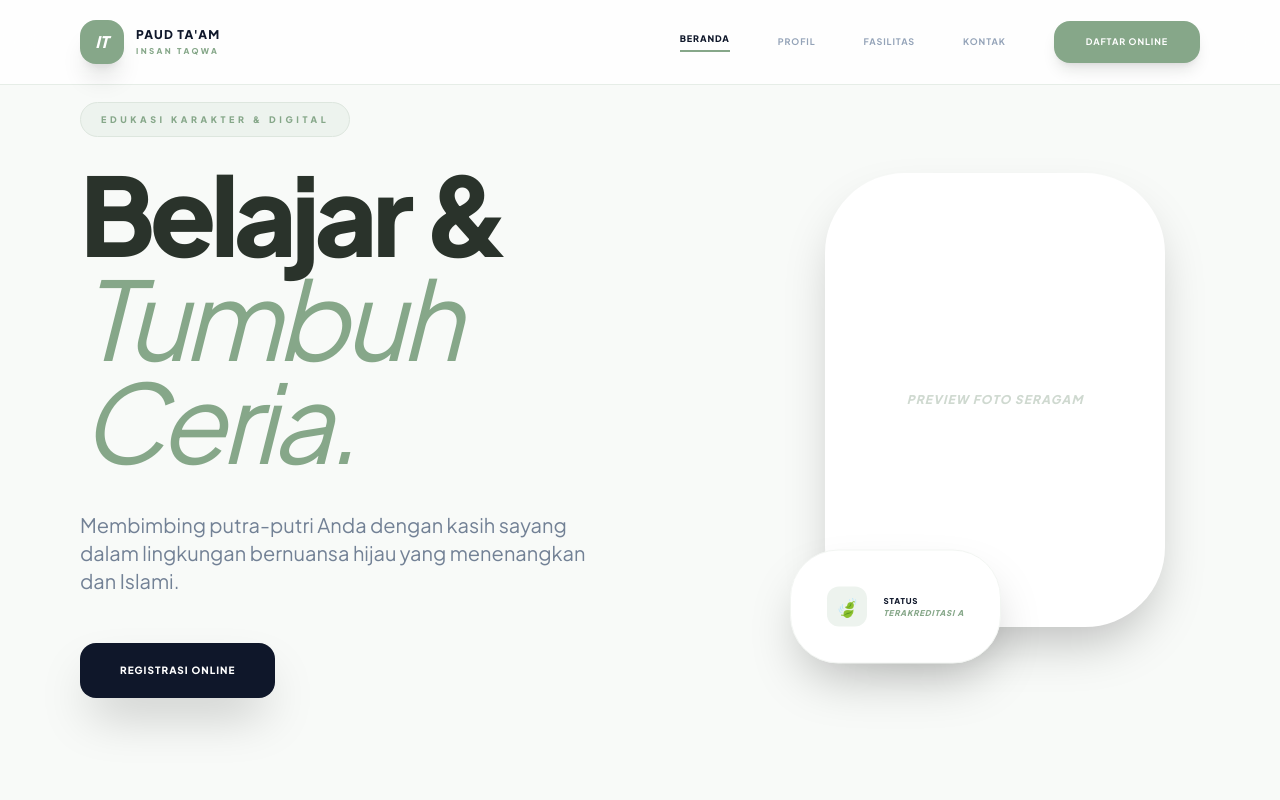
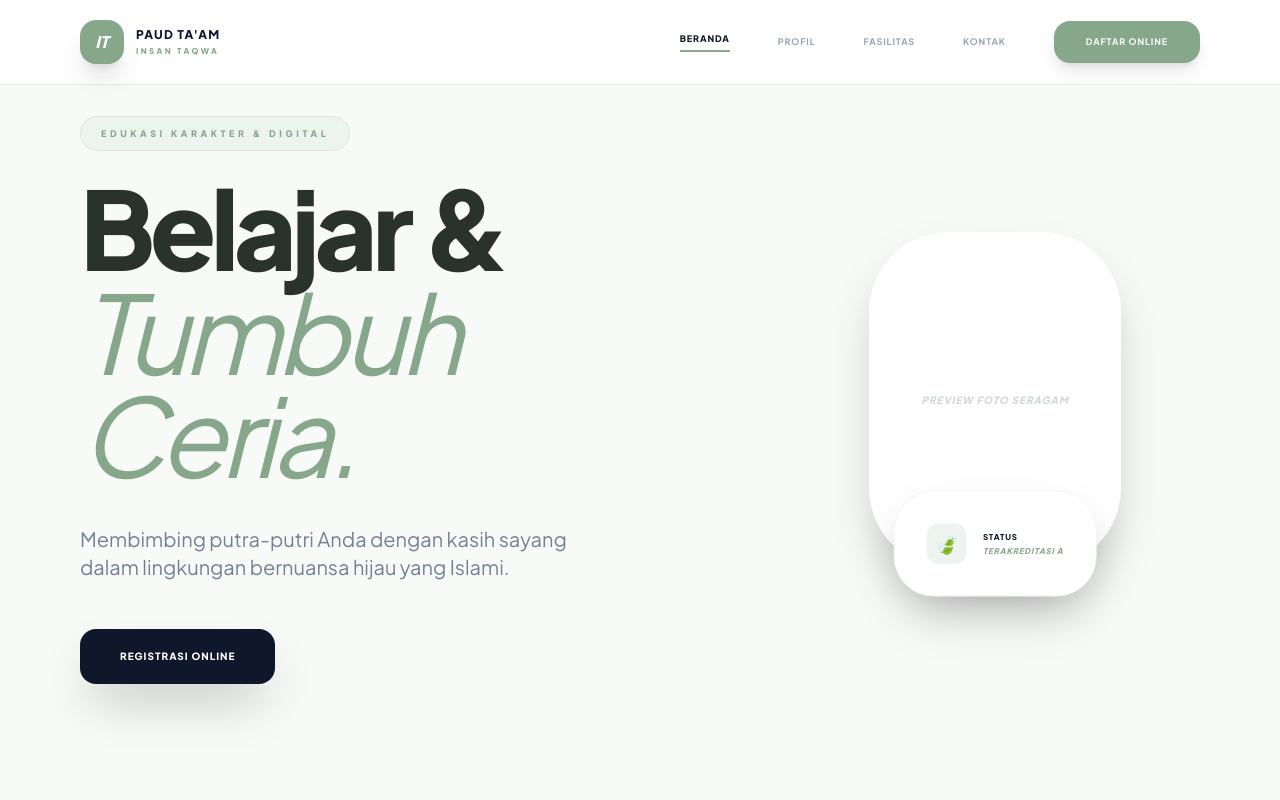
Before and after one commit to NoufalFalah/paud, a plain HTML site: page index.html in a window 1280 px wide. Shown: the top 800 px of the page. Drawn offline with nearby package versions, Linux system fonts and the light colour scheme.

Commit message:
Add files via upload

```diff
--- a/index.html
+++ b/index.html
@@ -14,14 +14,12 @@
             margin: 0; padding: 0;
             scroll-behavior: smooth;
             width: 100%;
-            overflow-x: hidden; /* Mencegah geser kanan kiri */
+            overflow-x: hidden;
         }
 
-        /* Sembunyikan Scrollbar */
         html::-webkit-scrollbar { display: none; }
         html { -ms-overflow-style: none; scrollbar-width: none; }
 
-        /* Slider Track */
         .slider-container { width: 100%; overflow: hidden; position: relative; z-index: 10; }
         .slider-track { display: flex; width: max-content; animation: scroll 40s linear infinite; padding: 20px 0; }
 
@@ -33,13 +31,11 @@
         .fade-in { animation: fadeIn 1.2s ease-out; }
         @keyframes fadeIn { from { opacity: 0; transform: translateY(20px); } to { opacity: 1; transform: translateY(0); } }
 
-        /* PERBAIKAN: Z-Index lebih tinggi agar tidak terpotong slider */
         .float-card {
             animation: float 6s ease-in-out infinite;
-            z-index: 40;
-            position: absolute;
         }
-        @keyframes float { 0%, 100% { transform: translateY(0); } 50% { transform: translateY(-15px); } }
+        @keyframes float { 0%, 100% { transform: translate(-50%, 0); } 50% { transform: translate(-50%, -15px); } }
+        /* Note: translate -50% ditambahkan agar tidak merusak posisi centering horizontal */
     </style>
 </head>
 <body class="text-slate-800">
@@ -76,31 +72,40 @@
         </div>
     </nav>
 
-    <section class="min-h-screen pt-48 lg:pt-0 flex items-center px-6 lg:px-20 overflow-hidden relative">
+    <section class="min-h-screen pt-40 lg:pt-0 flex items-center px-6 lg:px-20 overflow-hidden relative">
         <div class="container mx-auto">
-            <div class="flex flex-col lg:flex-row items-center justify-between gap-16 lg:gap-24">
-                <div class="lg:w-3/5 fade-in z-10 text-center lg:text-left">
-                    <span class="text-[#86A789] font-black text-[9px] uppercase tracking-[0.4em] mb-6 block bg-[#EDF3EE] w-fit px-5 py-2.5 rounded-full border border-[#DDE6DE] mx-auto lg:mx-0">Edukasi Karakter & Digital</span>
+            <div class="flex flex-col lg:flex-row items-center justify-between gap-12 lg:gap-24">
+
+                <div class="lg:w-3/5 fade-in z-10 text-center lg:text-left flex flex-col items-center lg:items-start">
+                    <span class="text-[#86A789] font-black text-[9px] uppercase tracking-[0.4em] mb-6 block bg-[#EDF3EE] w-fit px-5 py-2.5 rounded-full border border-[#DDE6DE]">Edukasi Karakter & Digital</span>
                     <h2 class="text-5xl lg:text-[6.8rem] font-extrabold text-[#2A332B] leading-[1.1] lg:leading-[0.95] tracking-tighter mb-10">
                         Belajar & <br> <span class="text-[#86A789] italic font-light">Tumbuh Ceria.</span>
                     </h2>
-                    <p class="text-slate-500 text-base lg:text-xl leading-relaxed mb-12 max-w-lg font-medium opacity-90 mx-auto lg:mx-0">Membimbing putra-putri Anda dengan kasih sayang dalam lingkungan bernuansa hijau yang menenangkan dan Islami.</p>
-                    <a href="pendaftaran.html" class="inline-block px-10 py-5 bg-slate-900 text-white font-black rounded-2xl shadow-2xl hover:bg-[#86A789] transition-all uppercase text-[10px] tracking-widest">Registrasi Online</a>
+                    <p class="text-slate-500 text-base lg:text-xl leading-relaxed mb-12 max-w-lg font-medium opacity-90">Membimbing putra-putri Anda dengan kasih sayang dalam lingkungan bernuansa hijau yang Islami.</p>
+
+                    <div class="relative w-full flex flex-col items-center lg:items-start mb-16 lg:mb-0">
+                        <a href="pendaftaran.html" class="inline-block px-10 py-5 bg-slate-900 text-white font-black rounded-2xl shadow-2xl hover:bg-[#86A789] transition-all uppercase text-[10px] tracking-widest">Registrasi Online</a>
+                    </div>
                 </div>
 
-                <div class="lg:w-2/5 flex justify-center relative fade-in w-full pb-20 lg:pb-0">
-                    <div class="relative w-full max-w-[340px] aspect-[3/4] bg-white rounded-[4rem] lg:rounded-[5rem] border-[10px] lg:border-[12px] border-white shadow-2xl overflow-hidden z-20 flex items-center justify-center text-[#CFD9D0] font-black italic uppercase text-xs px-10 text-center tracking-widest">Preview Foto Seragam</div>
+                <div class="lg:w-2/5 flex justify-center relative fade-in w-full pb-10 lg:pb-0">
+                    <div class="relative">
+                        <div class="relative w-full max-w-[280px] lg:max-w-[340px] aspect-[3/4] bg-white rounded-[4rem] lg:rounded-[5rem] border-[10px] lg:border-[12px] border-white shadow-2xl overflow-hidden z-20 flex items-center justify-center text-[#CFD9D0] font-black italic uppercase text-[10px] px-10 text-center tracking-widest">
+                            Preview Foto Seragam
+                        </div>
 
-                    <div class="absolute -bottom-6 lg:-bottom-10 left-1/2 -translate-x-1/2 lg:left-0 lg:translate-x-0 bg-white p-6 lg:p-9 rounded-[2rem] lg:rounded-[3rem] shadow-2xl z-30 border border-[#F2F5F2] float-card w-max">
-                        <div class="flex items-center space-x-4">
-                            <div class="w-10 h-10 bg-[#EDF3EE] rounded-xl flex items-center justify-center text-lg">🍃</div>
-                            <div>
-                                <h4 class="text-slate-900 font-black text-[8px] uppercase tracking-widest leading-none">Status</h4>
-                                <p class="text-[#86A789] text-[8px] font-black uppercase mt-1 tracking-widest italic leading-none">Terakreditasi A</p>
+                        <div class="absolute -bottom-8 left-1/2 -translate-x-1/2 bg-white p-6 lg:p-8 rounded-[2.5rem] shadow-2xl z-30 border border-[#F2F5F2] float-card w-max min-w-[180px]">
+                            <div class="flex items-center space-x-4">
+                                <div class="w-10 h-10 bg-[#EDF3EE] rounded-xl flex items-center justify-center text-lg">🍃</div>
+                                <div class="text-left">
+                                    <h4 class="text-slate-900 font-black text-[8px] uppercase tracking-widest leading-none">Status</h4>
+                                    <p class="text-[#86A789] text-[8px] font-black uppercase mt-1.5 tracking-widest italic leading-none">Terakreditasi A</p>
+                                </div>
                             </div>
                         </div>
                     </div>
                 </div>
+
             </div>
         </div>
     </section>
@@ -164,7 +169,6 @@
 
     <footer class="py-16 text-center bg-white border-t border-[#F0F5F1]">
         <p class="text-[8px] font-black text-slate-300 uppercase tracking-widest italic">&copy; 2026 PAUD Ta'am Insan Taqwa Cibinong</p>
-
         <div class="pt-10 border-t border-slate-50 w-full flex justify-center mt-10">
             <a href="login.html" class="flex items-center space-x-4 text-[9px] font-black text-slate-200 hover:text-[#86A789] transition-all uppercase tracking-[0.5em] group">
                 <span class="w-2 h-2 rounded-full bg-slate-100 group-hover:bg-[#86A789] transition-colors"></span>
```
